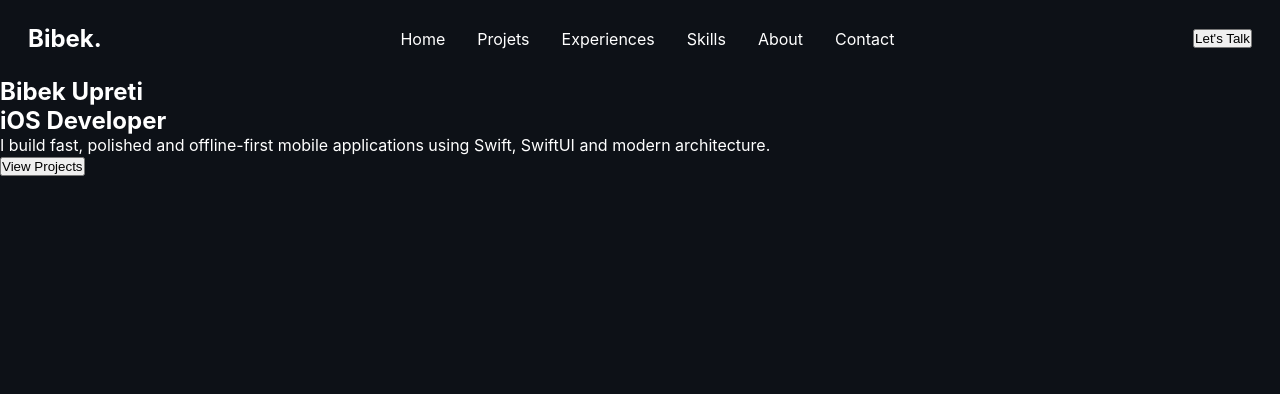
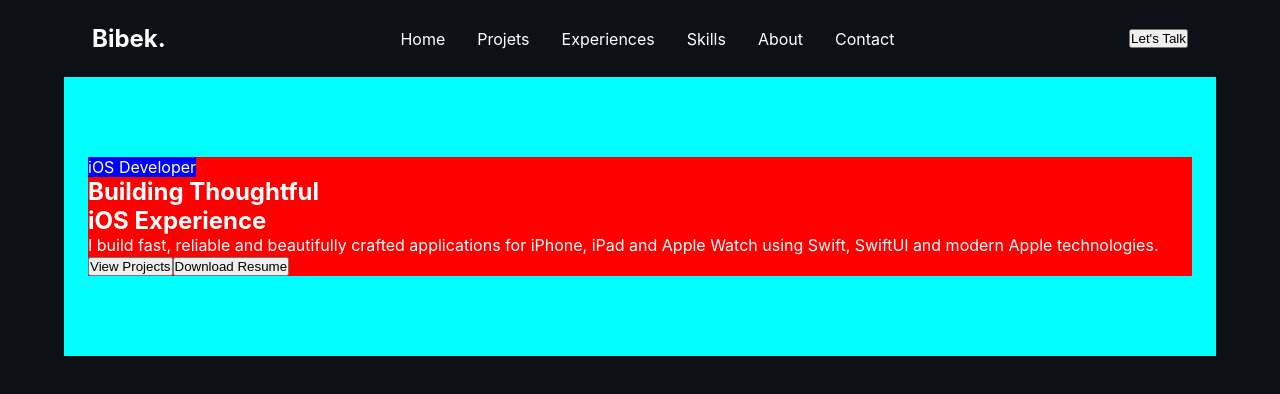
Before and after one commit to bibekupreti/Portfolio, a React app: page / in a window 1280 px wide. Shown: the top 394 px of the page. Built offline with nearby package versions, Linux system fonts and the light colour scheme; the HTML template or start-up script is replaced by a standard one.

Commit message:
feat: add hero section skeleton with reusable layout components

```diff
--- a/src/App.tsx
+++ b/src/App.tsx
@@ -1,13 +1,13 @@
 import { Navbar } from "./components/Navbar";
-import { Hero } from "./components/Hero";
-import "./styles/app.css";
+import Hero from "./components/Hero";
+import { Container } from "./components/Container";
 
 function App() {
   return (
-    <div className="app">
+    <Container>
       <Navbar />
       <Hero />
-    </div>
+    </Container>
   );
 }
 
--- /dev/null
+++ b/src/components/Container.tsx
@@ -0,0 +1,13 @@
+import '../styles/container.css'
+
+type ContainerProps = {
+    children: React.ReactNode;
+};
+
+export function Container({ children }: ContainerProps) {
+    return (
+        <div className="container">
+            {children}
+        </div>
+    )
+}
--- a/src/components/Hero.tsx
+++ b/src/components/Hero.tsx
@@ -1,15 +1,43 @@
-export function Hero() {
-    console.log("Hero component executed");
+import { Container } from "./Container";
+import "../styles/hero.css"
+
+function Hero() {
     return (
-        <section className="Hero">
-            <h1>Bibek Upreti</h1>
-            <h2>iOS Developer</h2>
-            <p>
-                I build fast, polished and offline-first mobile
-                applications using Swift, SwiftUI and modern
-                architecture.
-            </p>
-            <button>View Projects</button>
+        <section className="hero">
+            <Container>
+                <div className="hero-content">
+                    <div className="hero-left">
+                        <span className="hero-badge">
+                            iOS Developer
+                        </span>
+                        <h1>
+                            Building Thoughtful
+                            <br />
+                            iOS Experience
+                        </h1>
+                        <p className="hero-description">
+                            I build fast, reliable and beautifully crafted applications for iPhone, iPad and Apple Watch using Swift, SwiftUl and modern Apple technologies.
+                        </p>
+
+                        <div className="hero-actions">
+                            <button className="primary-btn">
+                                View Projects
+                            </button>
+
+                            <button className="secondary-btn">
+                                Download Resume
+                            </button>
+
+                        </div>
+
+                    </div>
+                    <div className="hero-right">
+                    </div>
+                </div>
+            </Container>
+
         </section>
     )
 }
+
+export default Hero
--- /dev/null
+++ b/src/styles/container.css
@@ -0,0 +1,6 @@
+.container {
+    max-width: 1200px;
+    margin: 0 auto;
+    padding: 0 24px;
+
+}
--- /dev/null
+++ b/src/styles/hero.css
@@ -0,0 +1,15 @@
+.hero {
+    padding: 80px 0;
+    background-color: cyan;
+}
+.hero-content {
+    display: flex;
+    flex-direction: row;
+}
+.hero-left {
+    flex: 1;
+    background-color: red;
+}
+.hero-badge {
+    background-color: blue;
+}
```
